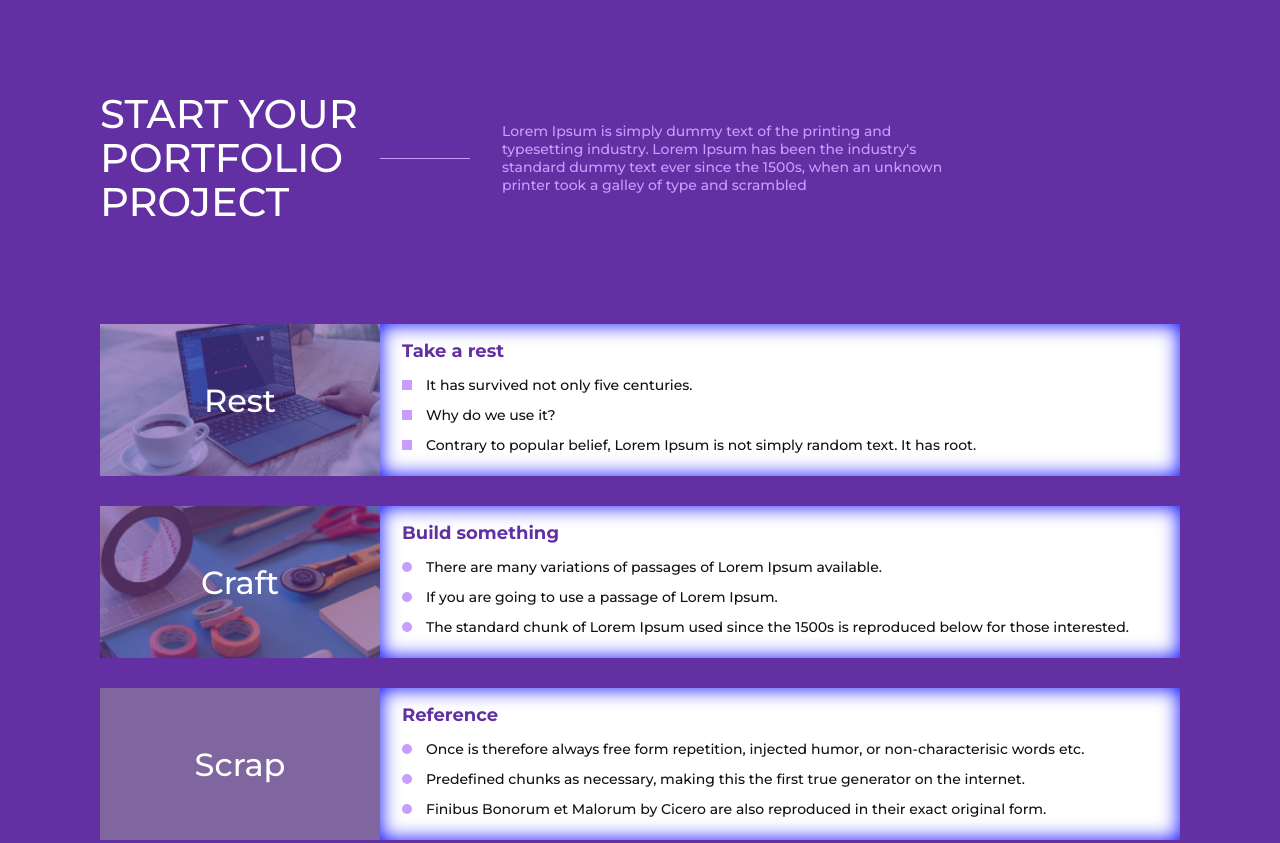
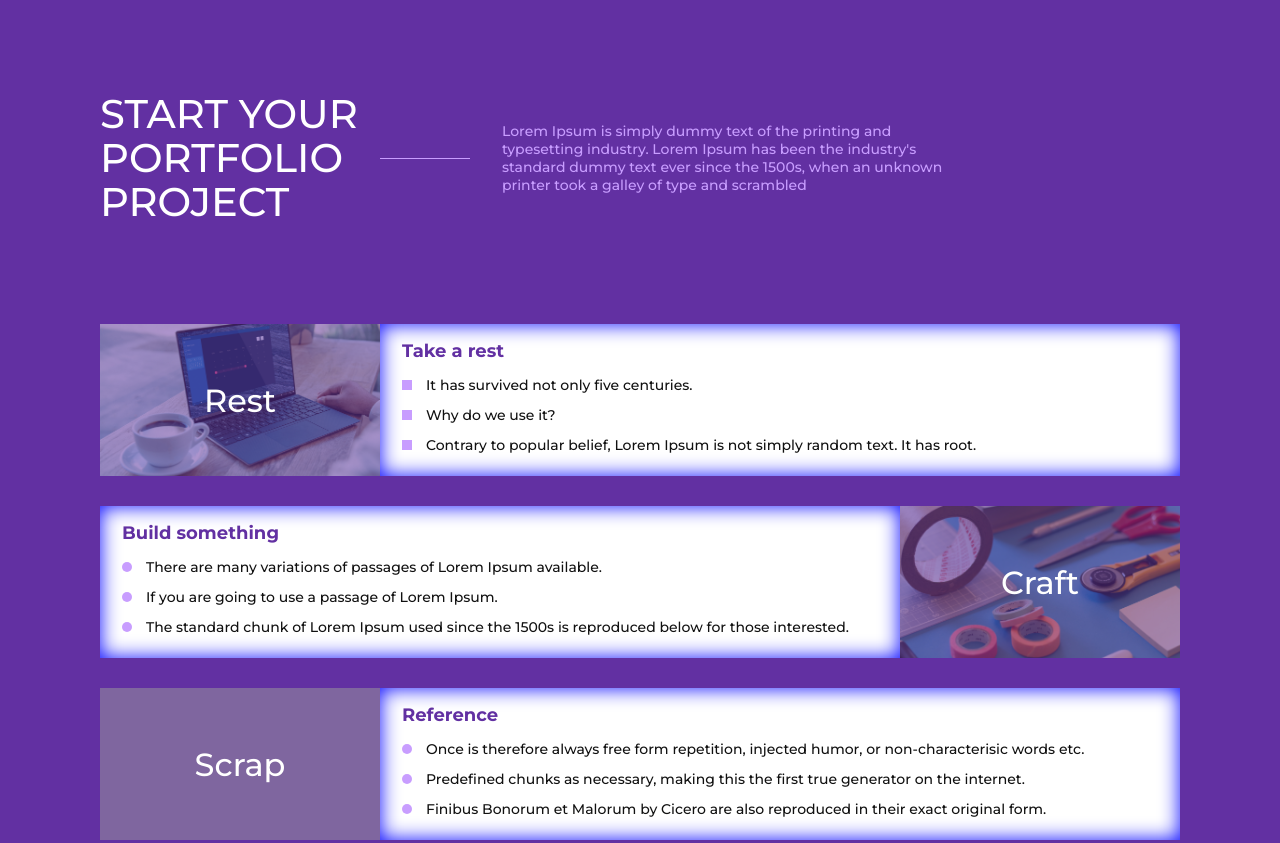
Before and after one commit to ahnzi91/likelion_zigzag, a plain HTML site: page index.html in a window 1280 px wide. Shown: the top 843 px of the page. Drawn offline with Linux system fonts and the light colour scheme; grey boxes are pictures that could not be loaded.

Commit message:
panel의 flex-direction 조정하여 원본 레이아웃 완성

```diff
--- a/style.css
+++ b/style.css
@@ -167,6 +167,10 @@ body {
   color: #111;
 }
 
+.panel:nth-child(even) {
+  flex-direction: row-reverse;
+}
+
 .panel-cover {
   box-shadow: inset 0 0 20px red;
 
```
